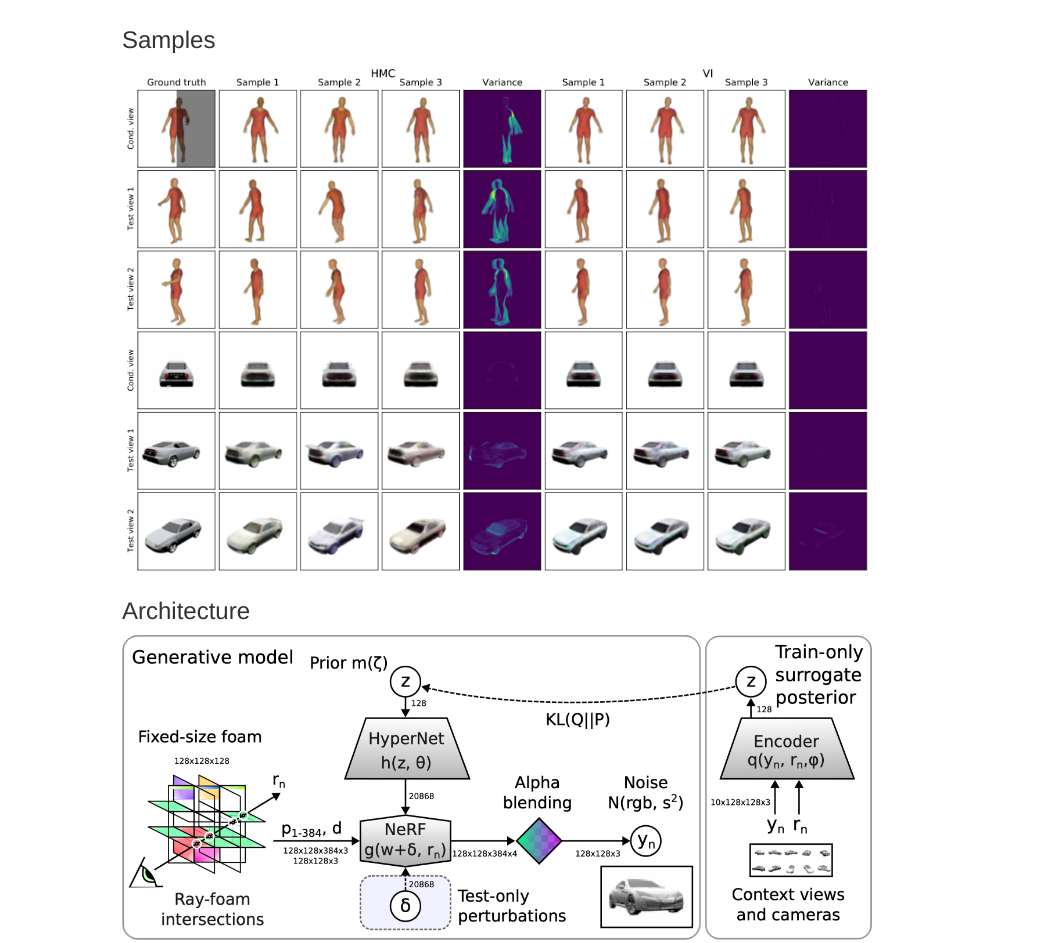
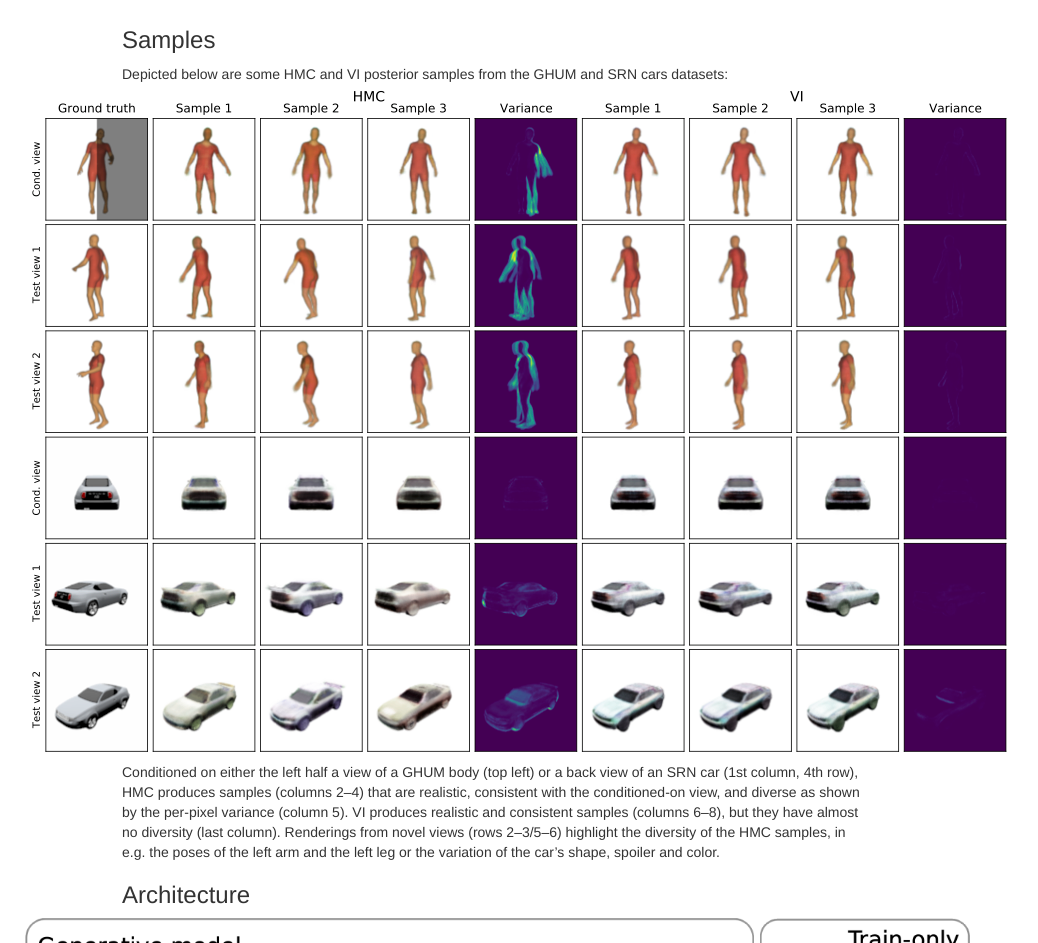
Before and after one commit to tuananhle7/probnerf.github.io, a plain HTML site: page index.html in a window 1280 px wide. Shown: the part 598-1541 px from the top of the page, without its empty margins (143-1181 px from the left). Drawn offline with nearby package versions, Linux system fonts and the light colour scheme.

Commit message:
text additions and fixes

```diff
--- a/index.html
+++ b/index.html
@@ -76,7 +76,7 @@
                             <br>Google Research
                         </li>
                         <li>
-                            <a style="text-decoration:none" href="https://pratulsrinivasan.github.io/">
+                            <a style="text-decoration:none" href="http://probcomp.csail.mit.edu/principal-investigator/">
                               Vikash K. Mansinghka
                             </a>
                             <br>MIT / Google Research
@@ -132,9 +132,13 @@ The problem of inferring object shape from a single 2D image is underconstrained
                 <h3>
                     Samples
                 </h3>
-                <div class="text-center">
-                    <img class="img-responsive" alt="samples" src="img/ghum_and_srncars_fullview_grey_samples_and_variance_alemi_version.png">
-                </div>
+Depicted below are some HMC and VI posterior samples from the GHUM and SRN cars datasets:
+            </div>
+            <div class="col-md-10 col-md-offset-1">
+                <img alt="samples" src="img/ghum_and_srncars_fullview_grey_samples_and_variance_alemi_version.png">
+            </div>
+            <div class="col-md-8 col-md-offset-2">
+Conditioned on either the left half a view of a GHUM body (top left) or a back view of an SRN car (1st column, 4th row), HMC produces samples (columns 2–4) that are realistic, consistent with the conditioned-on view, and diverse as shown by the per-pixel variance (column 5). VI produces realistic and consistent samples (columns 6–8), but they have almost no diversity (last column). Renderings from novel views (rows 2–3/5–6) highlight the diversity of the HMC samples, in e.g. the poses of the left arm and the left leg or the variation of the car’s shape, spoiler and color.
             </div>
         </div>
 
@@ -143,9 +147,9 @@ The problem of inferring object shape from a single 2D image is underconstrained
                 <h3>
                     Architecture
                 </h3>
-                <div class="text-center">
-                    <img class="img-responsive" alt="architecture" src="img/prob_nerf_fin.png">
-                </div>
+            </div>
+            <div class="col-md-10 col-md-offset-1">
+                <img class="img-responsive" alt="architecture" src="img/prob_nerf_fin.png">
             </div>
         </div>
 
```
